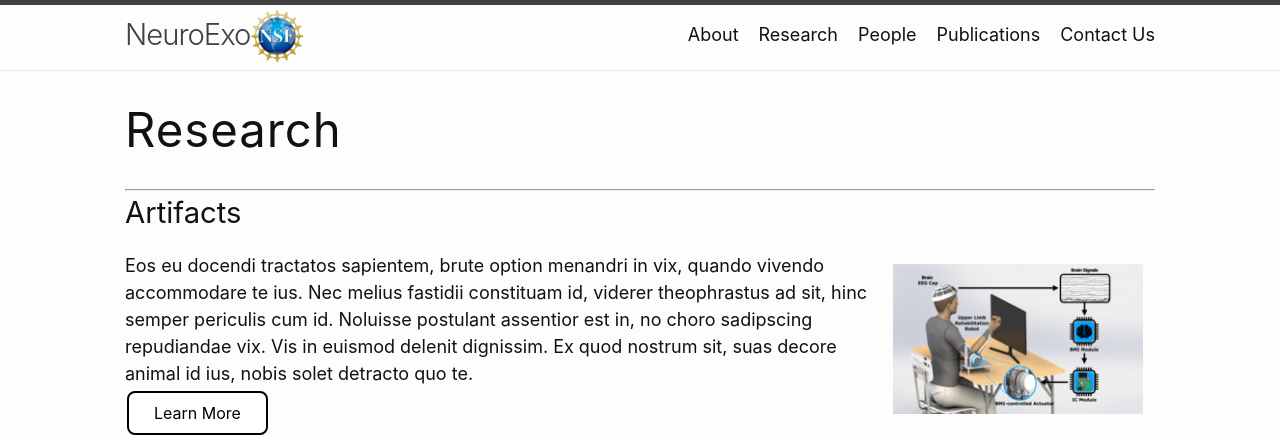
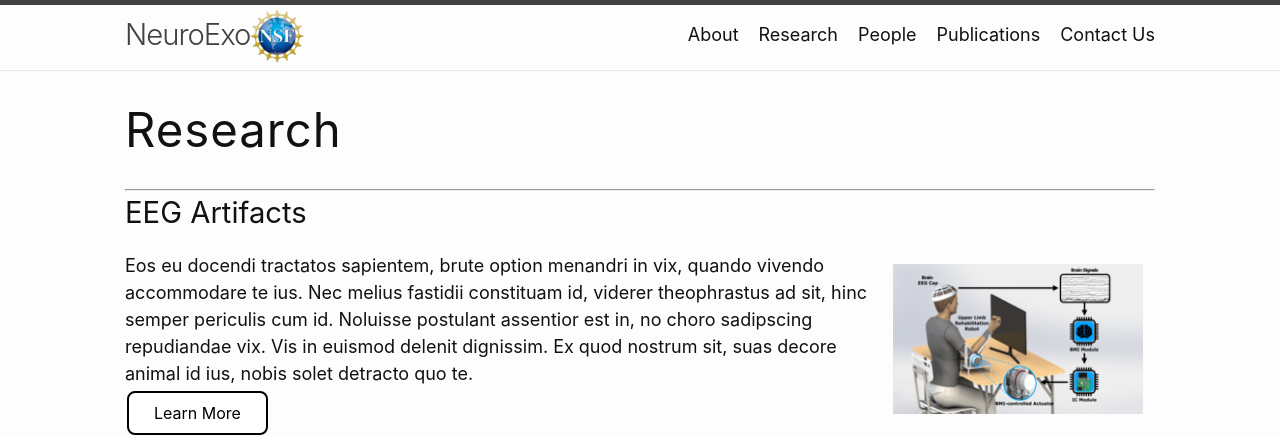
Before and after one commit to arcraik/neuroexo-website, a Jekyll site: the page built from research.md, in a window 1280 px wide. Shown: the top 437 px of the page. Built offline with Jekyll 4.4.1, drawn with Linux system fonts in a browser that asks for light colours.

Commit message:
Update research.md

```diff
--- a/research.md
+++ b/research.md
@@ -3,11 +3,11 @@ layout: page
 title: Research
 ---
 <hr>
-<h3>Artifacts</h3>
+<h3>EEG Artifacts</h3>
 <img class="section" src="/assets/newfigure.png" alt="Test" align="right" height="150" width="250" />
 Eos eu docendi tractatos sapientem, brute option menandri in vix, quando vivendo accommodare te ius. Nec melius fastidii constituam id, viderer theophrastus ad sit, hinc semper periculis cum id. Noluisse postulant assentior est in, no choro sadipscing repudiandae vix. Vis in euismod delenit dignissim. Ex quod nostrum sit, suas decore animal id ius, nobis solet detracto quo te.
 <br>
-<a href="https://neuroexo.org" class="button" >Learn More</a>
+<a href="/artifacts/" class="button" >Learn More</a>
 <hr>
 
 <h3>Hardware</h3>
```
